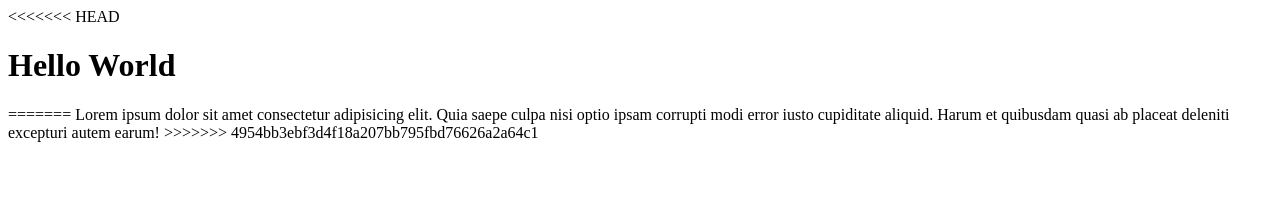
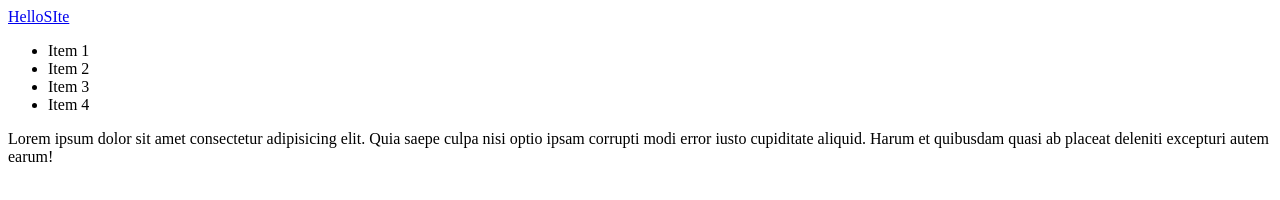
Before and after one commit to FarhodWebDev/New-Project, a plain HTML site: page index.html in a window 1280 px wide. Drawn offline with Linux system fonts and the light colour scheme.

Commit message:
create site header

```diff
--- a/index.html
+++ b/index.html
@@ -1,6 +1,5 @@
 <!DOCTYPE html>
 <html lang="en">
-<<<<<<< HEAD
  <head>
   <meta charset="UTF-8" />
   <meta http-equiv="X-UA-Compatible" content="IE=edge" />
@@ -9,19 +8,21 @@
   <title>Project</title>
  </head>
  <body>
-  <h1>Hello World</h1>
+  <header class="header">
+   <nav>
+    <a href="./" class="nav_link">HelloSIte</a>
+
+    <ul class="nav_list">
+     <li class="nev_item">Item 1</li>
+     <li class="nev_item">Item 2</li>
+     <li class="nev_item">Item 3</li>
+     <li class="nev_item">Item 4</li>
+    </ul>
+   </nav>
+  </header>
+
+  Lorem ipsum dolor sit amet consectetur adipisicing elit. Quia saepe culpa nisi
+  optio ipsam corrupti modi error iusto cupiditate aliquid. Harum et quibusdam
+  quasi ab placeat deleniti excepturi autem earum!
  </body>
 </html>
-=======
-<head>
-    <meta charset="UTF-8">
-    <meta http-equiv="X-UA-Compatible" content="IE=edge">
-    <meta name="viewport" content="width=device-width, initial-scale=1.0">
-    <link rel="stylesheet" href="./style.css">
-    <title>Project</title>
-</head>
-<body>
-    Lorem ipsum dolor sit amet consectetur adipisicing elit. Quia saepe culpa nisi optio ipsam corrupti modi error iusto cupiditate aliquid. Harum et quibusdam quasi ab placeat deleniti excepturi autem earum!
-</body>
-</html>
->>>>>>> 4954bb3ebf3d4f18a207bb795fbd76626a2a64c1
```
